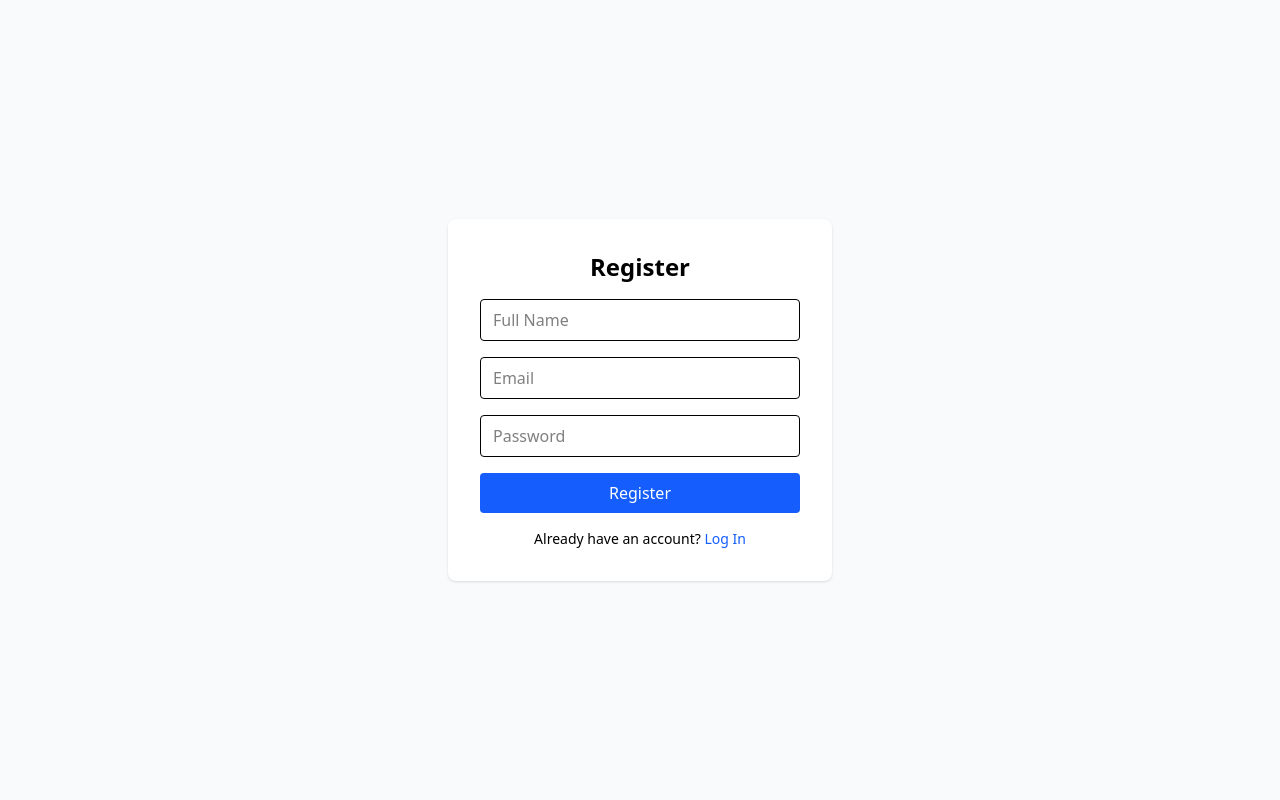
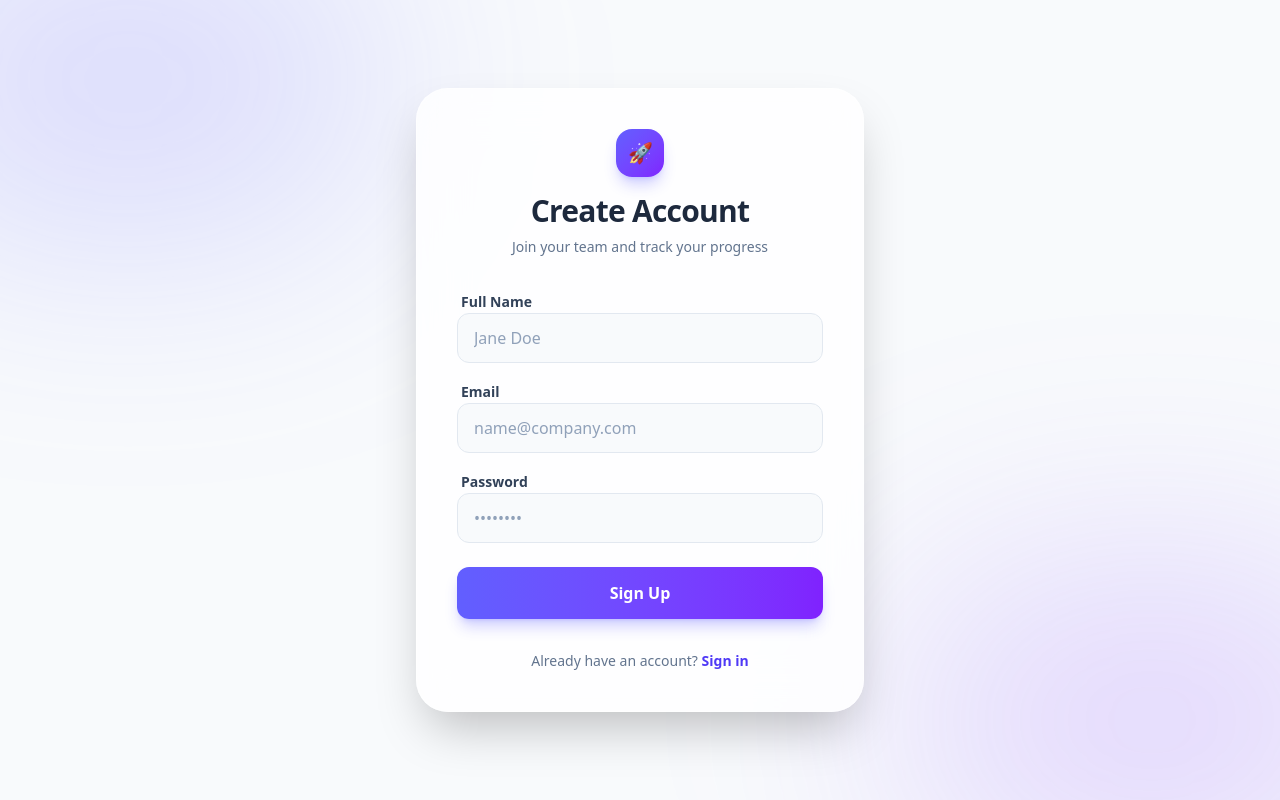
Before and after one commit to Eranda724/weekly-report, a Next.js app in the folder frontend/: page /register in a window 1280 px wide. Built offline with nearby package versions, Linux system fonts and the light colour scheme; no server answers.

Commit message:
login and register

```diff
--- a/frontend/src/app/login/page.tsx
+++ b/frontend/src/app/login/page.tsx
@@ -22,31 +22,60 @@ export default function LoginPage() {
   }
 
   return (
-    <main className="flex min-h-screen items-center justify-center bg-gray-50">
-      <form onSubmit={handleSubmit} className="w-full max-w-sm bg-white p-8 rounded-lg shadow space-y-4">
-        <h1 className="text-2xl font-semibold text-center">Log In</h1>
-        {error && <p className="text-red-600 text-sm">{error}</p>}
+    <main className="flex min-h-screen items-center justify-center bg-slate-50 dark:bg-slate-900 p-4 transition-colors duration-200 relative overflow-hidden">
+      {/* Background decorations */}
+      <div className="absolute top-[-10%] left-[-10%] w-[40%] h-[40%] rounded-full bg-indigo-500/20 dark:bg-indigo-500/10 blur-[120px]" />
+      <div className="absolute bottom-[-10%] right-[-10%] w-[40%] h-[40%] rounded-full bg-violet-500/20 dark:bg-violet-500/10 blur-[120px]" />
+
+      <form onSubmit={handleSubmit} className="relative w-full max-w-md bg-white/80 dark:bg-slate-800/80 backdrop-blur-xl border border-white/40 dark:border-slate-700/60 p-8 sm:p-10 rounded-[2rem] shadow-2xl space-y-6">
+        <div className="text-center space-y-2 mb-8">
+          <div className="w-12 h-12 bg-gradient-to-br from-indigo-500 to-violet-600 rounded-2xl flex items-center justify-center mx-auto mb-4 shadow-lg shadow-indigo-500/30">
+            <span className="text-white text-xl">✨</span>
+          </div>
+          <h1 className="text-3xl font-bold text-slate-800 dark:text-slate-100 tracking-tight">Welcome Back</h1>
+          <p className="text-sm text-slate-500 dark:text-slate-400">Sign in to your account to continue</p>
+        </div>
+
+        {error && (
+          <div className="bg-red-50 dark:bg-red-900/20 border border-red-200 dark:border-red-800/50 rounded-xl p-3 text-center">
+            <p className="text-red-600 dark:text-red-400 text-sm font-medium">{error}</p>
+          </div>
+        )}
+
+        <div className="space-y-4">
+          <div className="space-y-1.5">
+            <label className="text-sm font-semibold text-slate-700 dark:text-slate-200 ml-1">Email</label>
             <input
               type="email"
-          placeholder="Email"
+              placeholder="name@company.com"
               value={email}
               onChange={(e) => setEmail(e.target.value)}
               required
-          className="w-full border rounded px-3 py-2 text-black"
+              className="w-full bg-slate-50 dark:bg-slate-900/50 border border-slate-200 dark:border-slate-700 text-slate-900 dark:text-slate-100 rounded-xl px-4 py-3 focus:outline-none focus:ring-2 focus:ring-indigo-500/50 focus:border-indigo-500 transition-all placeholder:text-slate-400 dark:placeholder:text-slate-500"
             />
+          </div>
+          <div className="space-y-1.5">
+            <label className="text-sm font-semibold text-slate-700 dark:text-slate-200 ml-1">Password</label>
             <input
               type="password"
-          placeholder="Password"
+              placeholder="••••••••"
               value={password}
               onChange={(e) => setPassword(e.target.value)}
               required
-          className="w-full border rounded px-3 py-2 text-black"
+              className="w-full bg-slate-50 dark:bg-slate-900/50 border border-slate-200 dark:border-slate-700 text-slate-900 dark:text-slate-100 rounded-xl px-4 py-3 focus:outline-none focus:ring-2 focus:ring-indigo-500/50 focus:border-indigo-500 transition-all placeholder:text-slate-400 dark:placeholder:text-slate-500"
             />
-        <button type="submit" className="w-full bg-blue-600 text-white py-2 rounded hover:bg-blue-700">
-          Log In
+          </div>
+        </div>
+
+        <button
+          type="submit"
+          className="w-full bg-gradient-to-r from-indigo-500 to-violet-600 text-white font-semibold py-3.5 rounded-xl shadow-lg shadow-indigo-500/30 hover:shadow-indigo-500/40 hover:opacity-90 transition-all active:scale-[0.98]"
+        >
+          Sign In
         </button>
-        <p className="text-sm text-center">
-          No account? <a href="/register" className="text-blue-600">Register</a>
+
+        <p className="text-sm text-center text-slate-500 dark:text-slate-400 pt-2">
+          Don't have an account? <a href="/register" className="text-indigo-600 dark:text-indigo-400 font-semibold hover:underline transition-all">Create one</a>
         </p>
       </form>
     </main>
--- a/frontend/src/app/register/page.tsx
+++ b/frontend/src/app/register/page.tsx
@@ -23,39 +23,71 @@ export default function RegisterPage() {
   }
 
   return (
-    <main className="flex min-h-screen items-center justify-center bg-gray-50">
-      <form onSubmit={handleSubmit} className="w-full max-w-sm bg-white p-8 rounded-lg shadow space-y-4">
-        <h1 className="text-2xl font-semibold text-center">Register</h1>
-        {error && <p className="text-red-600 text-sm">{error}</p>}
+    <main className="flex min-h-screen items-center justify-center bg-slate-50 dark:bg-slate-900 p-4 transition-colors duration-200 relative overflow-hidden">
+      {/* Background decorations */}
+      <div className="absolute top-[-10%] left-[-10%] w-[40%] h-[40%] rounded-full bg-indigo-500/20 dark:bg-indigo-500/10 blur-[120px]" />
+      <div className="absolute bottom-[-10%] right-[-10%] w-[40%] h-[40%] rounded-full bg-violet-500/20 dark:bg-violet-500/10 blur-[120px]" />
+
+      <form onSubmit={handleSubmit} className="relative w-full max-w-md bg-white/80 dark:bg-slate-800/80 backdrop-blur-xl border border-white/40 dark:border-slate-700/60 p-8 sm:p-10 rounded-[2rem] shadow-2xl space-y-6">
+        <div className="text-center space-y-2 mb-8">
+          <div className="w-12 h-12 bg-gradient-to-br from-indigo-500 to-violet-600 rounded-2xl flex items-center justify-center mx-auto mb-4 shadow-lg shadow-indigo-500/30">
+            <span className="text-white text-xl">🚀</span>
+          </div>
+          <h1 className="text-3xl font-bold text-slate-800 dark:text-slate-100 tracking-tight">Create Account</h1>
+          <p className="text-sm text-slate-500 dark:text-slate-400">Join your team and track your progress</p>
+        </div>
+
+        {error && (
+          <div className="bg-red-50 dark:bg-red-900/20 border border-red-200 dark:border-red-800/50 rounded-xl p-3 text-center">
+            <p className="text-red-600 dark:text-red-400 text-sm font-medium">{error}</p>
+          </div>
+        )}
+
+        <div className="space-y-4">
+          <div className="space-y-1.5">
+            <label className="text-sm font-semibold text-slate-700 dark:text-slate-200 ml-1">Full Name</label>
             <input
               type="text"
-          placeholder="Full Name"
+              placeholder="Jane Doe"
               value={name}
               onChange={(e) => setName(e.target.value)}
               required
-          className="w-full border rounded px-3 py-2 text-black"
+              className="w-full bg-slate-50 dark:bg-slate-900/50 border border-slate-200 dark:border-slate-700 text-slate-900 dark:text-slate-100 rounded-xl px-4 py-3 focus:outline-none focus:ring-2 focus:ring-indigo-500/50 focus:border-indigo-500 transition-all placeholder:text-slate-400 dark:placeholder:text-slate-500"
             />
+          </div>
+          <div className="space-y-1.5">
+            <label className="text-sm font-semibold text-slate-700 dark:text-slate-200 ml-1">Email</label>
             <input
               type="email"
-          placeholder="Email"
+              placeholder="name@company.com"
               value={email}
               onChange={(e) => setEmail(e.target.value)}
               required
-          className="w-full border rounded px-3 py-2 text-black"
+              className="w-full bg-slate-50 dark:bg-slate-900/50 border border-slate-200 dark:border-slate-700 text-slate-900 dark:text-slate-100 rounded-xl px-4 py-3 focus:outline-none focus:ring-2 focus:ring-indigo-500/50 focus:border-indigo-500 transition-all placeholder:text-slate-400 dark:placeholder:text-slate-500"
             />
+          </div>
+          <div className="space-y-1.5">
+            <label className="text-sm font-semibold text-slate-700 dark:text-slate-200 ml-1">Password</label>
             <input
               type="password"
-          placeholder="Password"
+              placeholder="••••••••"
               value={password}
               onChange={(e) => setPassword(e.target.value)}
               required
-          className="w-full border rounded px-3 py-2 text-black"
+              className="w-full bg-slate-50 dark:bg-slate-900/50 border border-slate-200 dark:border-slate-700 text-slate-900 dark:text-slate-100 rounded-xl px-4 py-3 focus:outline-none focus:ring-2 focus:ring-indigo-500/50 focus:border-indigo-500 transition-all placeholder:text-slate-400 dark:placeholder:text-slate-500"
             />
-        <button type="submit" className="w-full bg-blue-600 text-white py-2 rounded hover:bg-blue-700">
-          Register
+          </div>
+        </div>
+
+        <button
+          type="submit"
+          className="w-full bg-gradient-to-r from-indigo-500 to-violet-600 text-white font-semibold py-3.5 rounded-xl shadow-lg shadow-indigo-500/30 hover:shadow-indigo-500/40 hover:opacity-90 transition-all active:scale-[0.98]"
+        >
+          Sign Up
         </button>
-        <p className="text-sm text-center">
-          Already have an account? <a href="/login" className="text-blue-600">Log In</a>
+
+        <p className="text-sm text-center text-slate-500 dark:text-slate-400 pt-2">
+          Already have an account? <a href="/login" className="text-indigo-600 dark:text-indigo-400 font-semibold hover:underline transition-all">Sign in</a>
         </p>
       </form>
     </main>
```
Lines whose indentation alone changed are shown as unchanged.
